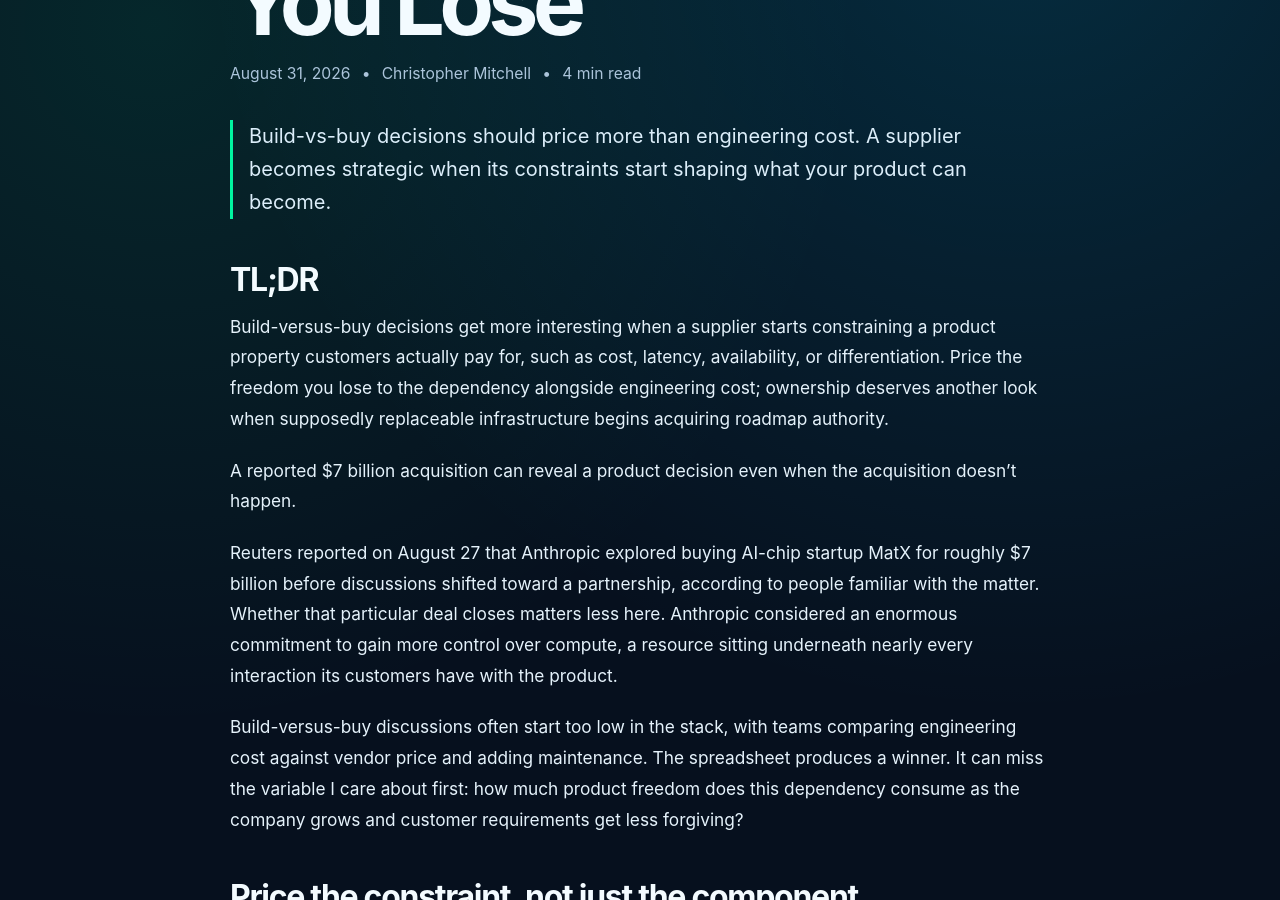
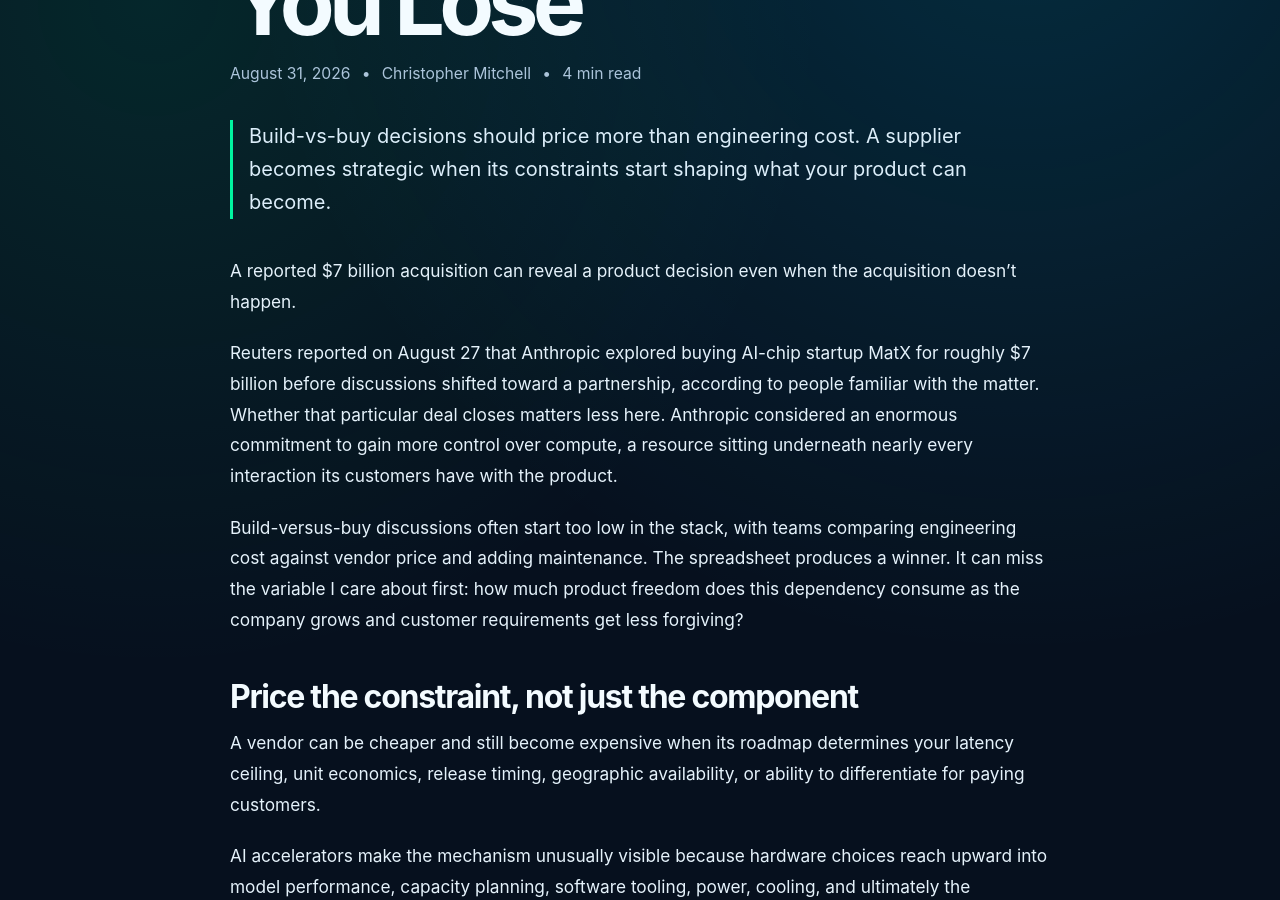
Before and after one commit to christophermitchell012/mitchellcoinc, a Jekyll site: the page built from _posts/2026-08-31-build-vs-buy-price-product-freedom.md, in a window 1280 px wide and 900 px high, scrolled down 386 px. Built offline with Jekyll 4.4.1, drawn with Linux system fonts in a browser that asks for light colours; comment, search, counter and statistics services are not loaded.

Commit message:
Remove duplicate TLDR from build vs buy post

```diff
--- a/_posts/2026-08-31-build-vs-buy-price-product-freedom.md
+++ b/_posts/2026-08-31-build-vs-buy-price-product-freedom.md
@@ -7,10 +7,6 @@
 description: "Build-vs-buy decisions should price more than engineering cost. A supplier becomes strategic when its constraints start shaping what your product can become."
 read_time: "4 min read"
 ---
-
-## TL;DR
-
-Build-versus-buy decisions get more interesting when a supplier starts constraining a product property customers actually pay for, such as cost, latency, availability, or differentiation. Price the freedom you lose to the dependency alongside engineering cost; ownership deserves another look when supposedly replaceable infrastructure begins acquiring roadmap authority.
 
 A reported $7 billion acquisition can reveal a product decision even when the acquisition doesn't happen.
 
```
